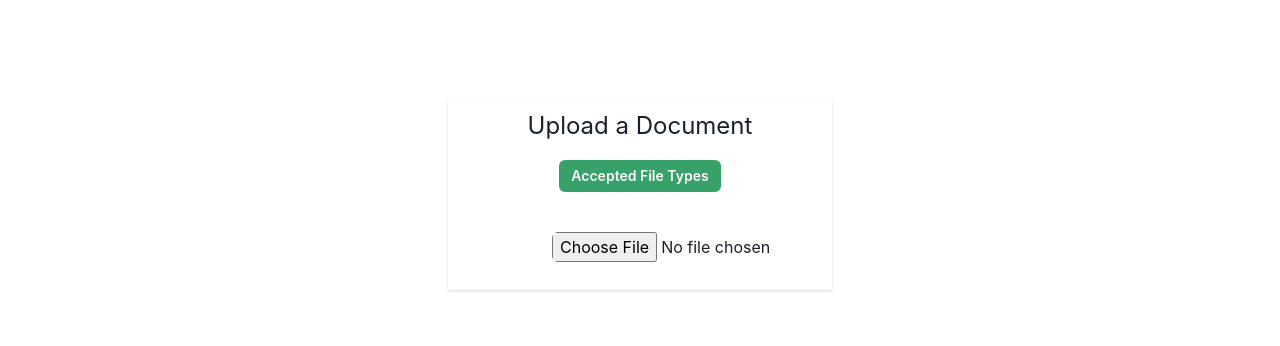
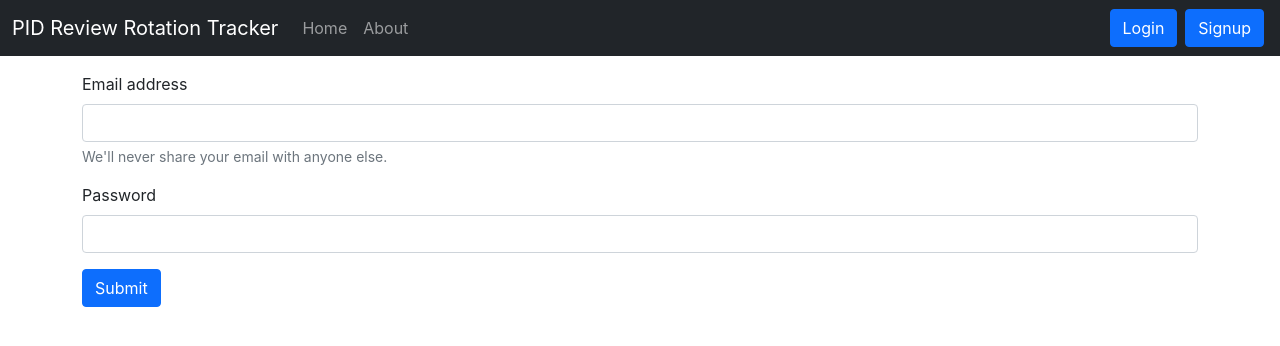
Before and after one commit to Prabhat-codes/pid_tracker, a React (Create React App) app in the folder client/: page /login in a window 1280 px wide. Shown: the top 346 px of the page. Built offline with nearby package versions, Linux system fonts and the light colour scheme; no server answers.

Commit message:
added login component

```diff
--- a/client/public/index.html
+++ b/client/public/index.html
@@ -8,12 +8,14 @@
       name="description"
       content="Web site created using create-react-app"
     />
+    <link href="https://cdn.jsdelivr.net/npm/bootstrap@5.1.3/dist/css/bootstrap.min.css" rel="stylesheet" integrity="sha384-1BmE4kWBq78iYhFldvKuhfTAU6auU8tT94WrHftjDbrCEXSU1oBoqyl2QvZ6jIW3" crossorigin="anonymous">
     <title>Uploading a File</title>
 
   </head>
   <body>
     <noscript>You need to enable JavaScript to run this app.</noscript>
     <script src="https://kit.fontawesome.com/33bc800f99.js" crossorigin="anonymous"></script>
+    <script src="https://cdn.jsdelivr.net/npm/bootstrap@5.1.3/dist/js/bootstrap.bundle.min.js" integrity="sha384-ka7Sk0Gln4gmtz2MlQnikT1wXgYsOg+OMhuP+IlRH9sENBO0LRn5q+8nbTov4+1p" crossorigin="anonymous"></script>
     <div id="root"></div>
   </body>
 </html>
--- /dev/null
+++ b/client/src/components/Login.js
@@ -0,0 +1,54 @@
+import React, {useState} from 'react'
+import { useNavigate } from 'react-router-dom';
+
+
+const Login = (props) => {
+    const [credentials, setCredentials] = useState({email: "", password: ""})
+    //let history = useHistory();
+    let navigate = useNavigate();
+    const handleSubmit = async (e) => {
+        e.preventDefault();
+        const response = await fetch("http://localhost:5000/api/auth/login", {
+            method: 'POST',
+            headers: {
+                'Content-Type': 'application/json'
+            },
+            body: JSON.stringify({email: credentials.email, password: credentials.password})
+        });
+        const json = await response.json()
+        console.log(json);
+        if (json.success){
+            // Save the auth token and redirect
+            localStorage.setItem('token', json.authtoken);
+            navigate('/')
+
+        }
+        else{
+            alert("Invalid credentials");
+        }
+    }
+
+    const onChange = (e)=>{
+        setCredentials({...credentials, [e.target.name]: e.target.value})
+    }
+
+    return (
+        <div>
+            <form className='container my-3'  onSubmit={handleSubmit}>
+                <div className="mb-3">
+                    <label htmlFor="email" className="form-label">Email address</label>
+                    <input type="email" className="form-control" value={credentials.email} onChange={onChange} id="email" name="email" aria-describedby="emailHelp" />
+                    <div id="emailHelp" className="form-text">We'll never share your email with anyone else.</div>
+                </div>
+                <div className="mb-3">
+                    <label htmlFor="password" className="form-label">Password</label>
+                    <input type="password" className="form-control" value={credentials.password} onChange={onChange} name="password" id="password" />
+                </div>
+
+                <button type="submit" className="btn btn-primary">Submit</button>
+            </form>
+        </div>
+    )
+}
+
+export default Login
--- /dev/null
+++ b/client/src/components/Navbar.js
@@ -0,0 +1,35 @@
+import React from 'react'
+import { Link, useLocation } from "react-router-dom";
+
+
+
+const Navbar = () => {
+    let location = useLocation();
+    return (
+        <nav className="navbar navbar-expand-lg navbar-dark bg-dark">
+            <div className="container-fluid">
+                <Link className="navbar-brand" to="/">PID Review Rotation Tracker</Link>
+                <button className="navbar-toggler" type="button" data-bs-toggle="collapse" data-bs-target="#navbarSupportedContent" aria-controls="navbarSupportedContent" aria-expanded="false" aria-label="Toggle navigation">
+                    <span className="navbar-toggler-icon"></span>
+                </button>
+                <div className="collapse navbar-collapse" id="navbarSupportedContent">
+                    <ul className="navbar-nav me-auto mb-2 mb-lg-0">
+                        <li className="nav-item">
+                            <Link className={`nav-link ${location.pathname==="/"? "active": ""}`} aria-current="page" to="/">Home</Link>
+                        </li>
+                        <li className="nav-item">
+                            <Link className={`nav-link ${location.pathname==="/about"? "active": ""}`} to="/about">About</Link>
+                        </li>
+
+                    </ul>
+                    <form className="d-flex">
+                    <Link className="btn btn-primary mx-1" to="/login" role="button">Login</Link>
+                    <Link className="btn btn-primary mx-1" to="/signup" role="button">Signup</Link>
+                    </form>
+                </div>
+            </div>
+        </nav>
+    )
+}
+
+export default Navbar
--- a/client/src/index.tsx
+++ b/client/src/index.tsx
@@ -2,16 +2,27 @@ import React from 'react';
 import ReactDOM from 'react-dom';
 import './index.css';
 import Main from './components/Main';
-import reportWebVitals from './reportWebVitals';
+import {
+  BrowserRouter as Router,
+  Routes as Switch,
+  Route
+} from "react-router-dom";
+import Navbar from './components/Navbar';
+import Login from './components/Login';
+
 
 ReactDOM.render(
-  <React.StrictMode>
-    <Main />
-  </React.StrictMode>,
+  <div>
+    <Router>
+      <Navbar></Navbar>
+          <Switch>
+            <Route path="/" element={<Main />} />
+          </Switch>
+          <Switch>
+            <Route path="/login" element={<Login />} />
+          </Switch>
+      </Router>
+  </div>
+  ,
   document.getElementById('root')
 );
-
-// If you want to start measuring performance in your app, pass a function
-// to log results (for example: reportWebVitals(console.log))
-// or send to an analytics endpoint. Learn more: https://bit.ly/CRA-vitals
-reportWebVitals();
```
Also changed, not shown: client/package.json (+7 -2 lines), 2 other files (tests, documents, lock files or other folders).
